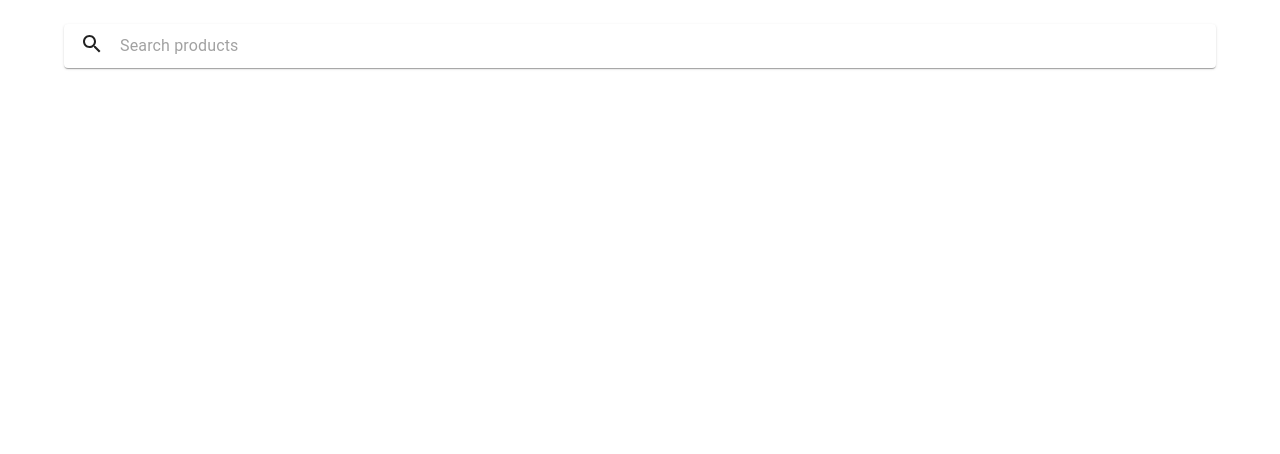
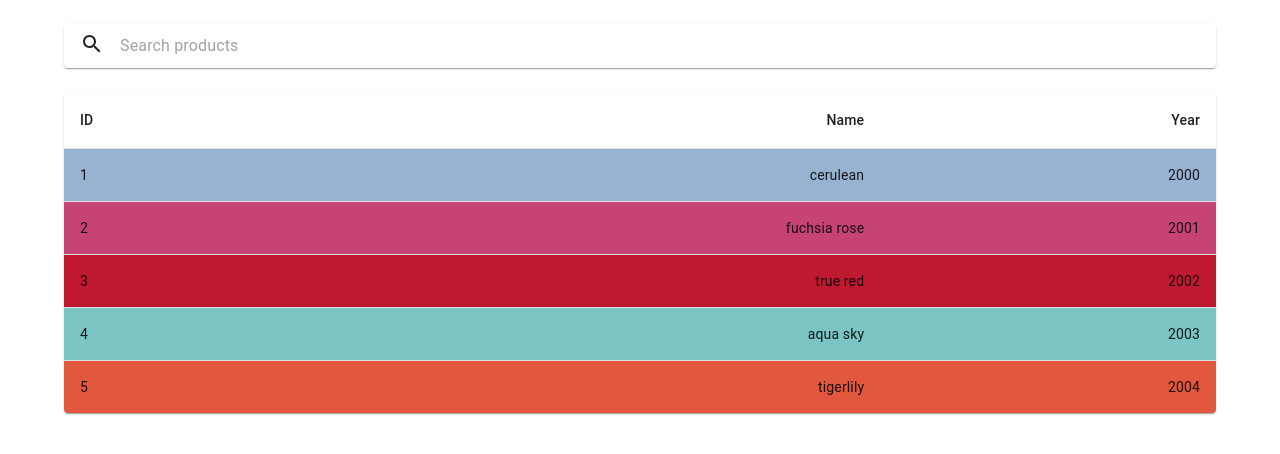
Before and after one commit to maatzie/ReqresProducts, a React (Create React App) app: page / in a window 1280 px wide. Shown: the top 454 px of the page. Built offline with nearby package versions, Linux system fonts and the light colour scheme; the HTML template or start-up script is replaced by a standard one.

Commit message:
Products component view created

```diff
--- a/src/components/Main.tsx
+++ b/src/components/Main.tsx
@@ -4,11 +4,14 @@ import SearchBar from './SearchBar';
 import Container from '@mui/material/Container';
 
 class Main extends React.Component {
+    products = [{"id":1,"name":"cerulean","year":2000,"color":"#98B2D1","pantone_value":"15-4020"},{"id":2,"name":"fuchsia rose","year":2001,"color":"#C74375","pantone_value":"17-2031"},{"id":3,"name":"true red","year":2002,"color":"#BF1932","pantone_value":"19-1664"},{"id":4,"name":"aqua sky","year":2003,"color":"#7BC4C4","pantone_value":"14-4811"},{"id":5,"name":"tigerlily","year":2004,"color":"#E2583E","pantone_value":"17-1456"}];
+
+
     render() {
         return (
             <Container>
                 <SearchBar/>
-                <Products/>
+                <Products products={this.products}/>
             </Container>
         );
     }
--- a/src/components/Products.tsx
+++ b/src/components/Products.tsx
@@ -1,11 +1,52 @@
 import React from 'react';
+import Table from '@mui/material/Table';
+import TableBody from '@mui/material/TableBody';
+import TableCell from '@mui/material/TableCell';
+import TableContainer from '@mui/material/TableContainer';
+import TableHead from '@mui/material/TableHead';
+import TableRow from '@mui/material/TableRow';
+import Paper from '@mui/material/Paper';
 
-class Products extends React.Component {
+interface Product {
+    id: number,
+    name: string,
+    year: number,
+    color: string,
+}
+
+interface ProductsProps {
+    products: Array<Product>,
+};
+
+class Products extends React.Component<ProductsProps> {
+
     render() {
         return (
-            <div>
-
-            </div>
+            <TableContainer component={Paper}>
+                <Table sx={{ minWidth: 650 }} aria-label="simple table">
+                    <TableHead>
+                    <TableRow>
+                        <TableCell>ID</TableCell>
+                        <TableCell align="right">Name</TableCell>
+                        <TableCell align="right">Year</TableCell>
+                    </TableRow>
+                    </TableHead>
+                    <TableBody>
+                    {this.props.products.map((row) => (
+                        <TableRow
+                        key={row.name}
+                        sx={{ '&:last-child td, &:last-child th': { border: 0 }, "background-color": row.color }}
+                        >
+                        <TableCell component="th" scope="row">
+                            {row.id}
+                        </TableCell>
+                        <TableCell align="right">{row.name}</TableCell>
+                        <TableCell align="right">{row.year}</TableCell>
+                        </TableRow>
+                    ))}
+                    </TableBody>
+                </Table>
+            </TableContainer>
         );
     }
 }
```
